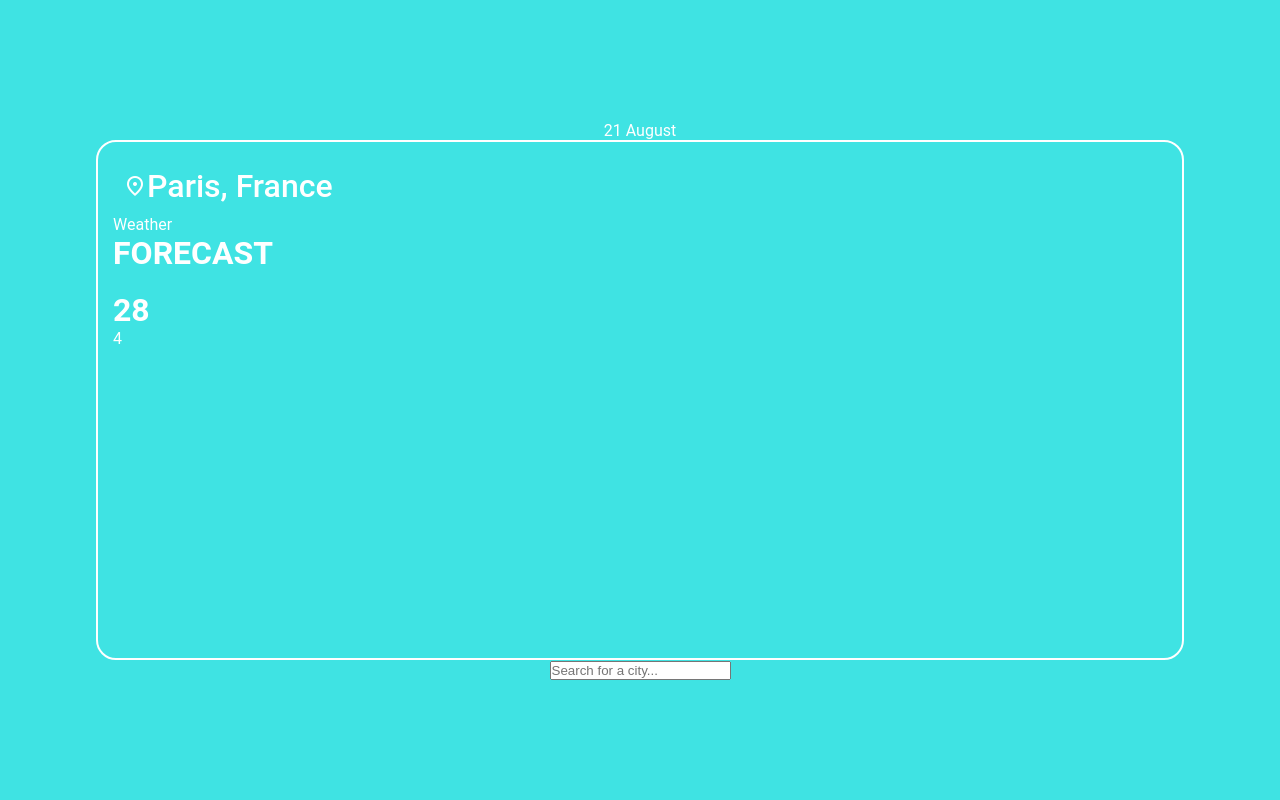
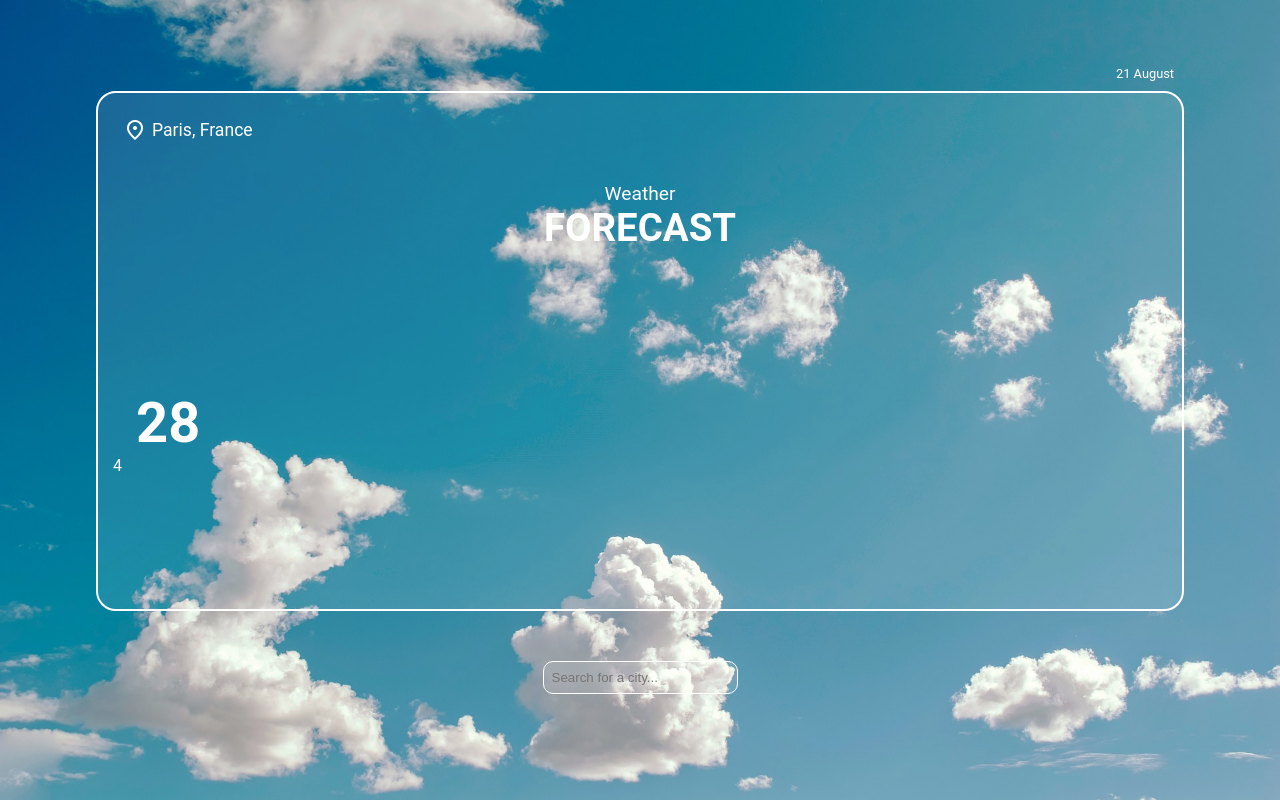
Before and after one commit to Jepennn/Weather-App, a plain HTML site: page index.html in a window 1280 px wide. Drawn offline with nearby package versions, Linux system fonts and the light colour scheme.

Commit message:
Added style and layout day 2

```diff
--- a/styles.css
+++ b/styles.css
@@ -13,7 +13,7 @@ body {
   font-family: "Roboto", sans-serif;
 
   /*Setting image as background*/
-  /* background-image: url("../Images/sky.jpg"); */
+  background-image: url("../Images/sky.jpg");
   background-color: rgba(0, 219, 219, 0.751);
   background-size: cover;
   background-repeat: no-repeat;
@@ -26,12 +26,20 @@ body {
   align-items: center;
 }
 
+#date {
+  width: 85%;
+  padding: 10px;
+
+  text-align: right;
+  font-size: 0.8rem;
+}
 .container {
   width: 85%;
   height: 65%;
 
   border: 2px solid rgb(255, 255, 255);
   border-radius: 20px;
+  background-color: rgba(255, 255, 255, 0.1);
   padding: 15px;
 }
 .location {
@@ -40,7 +48,40 @@ body {
   margin: 10px;
 }
 .location p {
-  font-size: 2rem;
-  font-weight: 500;
-  color: rgb(255, 255, 255);
+  font-size: 1.1rem;
+  padding-left: 5px;
 }
+#forecast-title {
+  display: flex;
+  flex-direction: column;
+  justify-content: center;
+  align-items: center;
+  margin: 40px;
+  font-size: 1.2rem;
+}
+.image-of-weather {
+  width: 100%;
+  height: 100px;
+}
+.temperature-details {
+  display: flex;
+  flex-direction: column;
+  justify-content: center;
+  align-items: center;
+}
+#temperature {
+  padding-left: 23px;
+  font-size: 3.5rem;
+}
+#uv-index {
+  font-size: 0.7rem;
+}
+
+input[type="text"] {
+  padding: 8px;
+  margin: 50px;
+  border-radius: 10px;
+  border: 1px solid rgb(255, 255, 255);
+  background-color: rgba(255, 255, 255, 0.1);
+  color: var(--text-color);
+}
```
